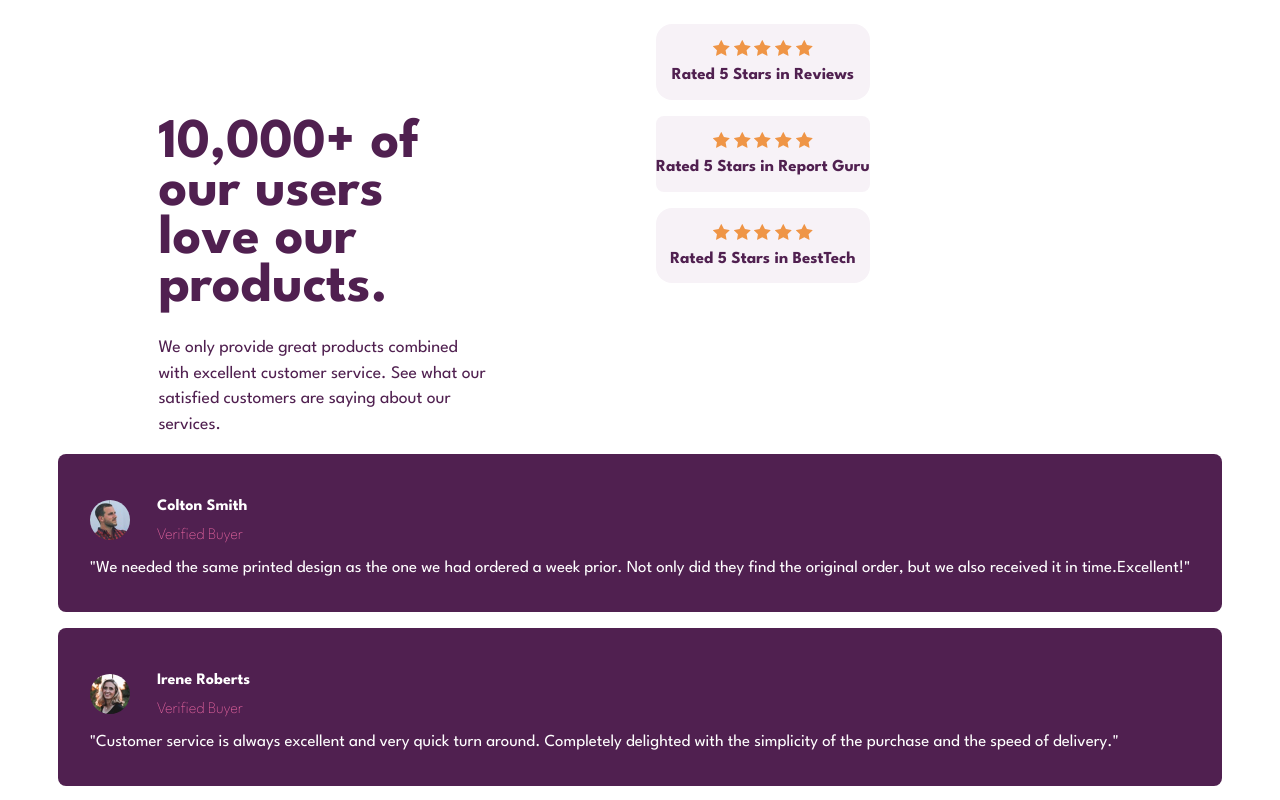
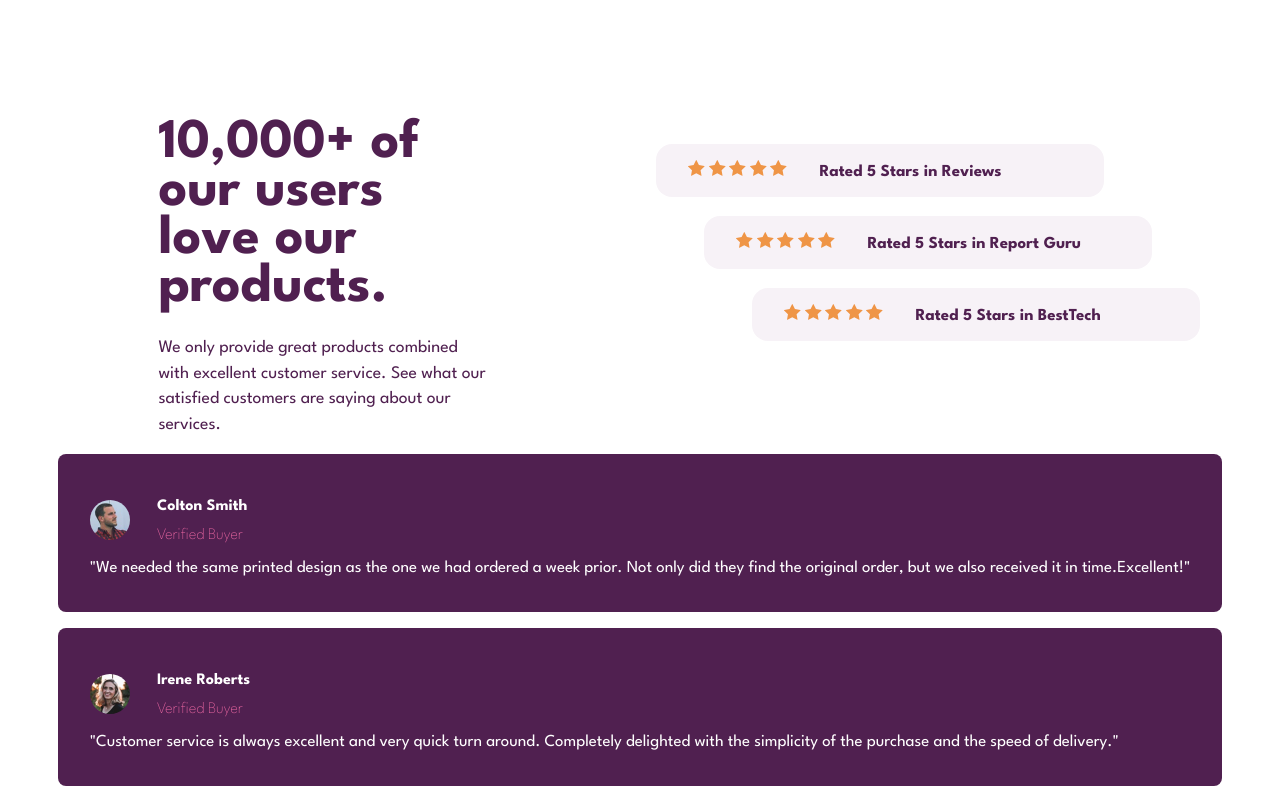
Before and after one commit to Carmenyo/Social-Proof-Section, a website: page index.html in a window 1280 px wide. Shown: the top 800 px of the page. Drawn offline with Linux system fonts and the light colour scheme.

Commit message:
rigth section desktop version

```diff
--- a/styles/_layout.scss
+++ b/styles/_layout.scss
@@ -39,6 +39,7 @@
 
     &--stars {
       padding: 1rem 0 0;
+
     }
     &--reviews {
       display: flex;
@@ -48,7 +49,7 @@
     }
     &--report {
       background-color: $Light-Grayish-Magenta;
-      border-radius: 0.5rem;
+      border-radius: 1rem;
     }
     &--bestTech {
       background-color: $Light-Grayish-Magenta;
--- a/styles/_media-queries.scss
+++ b/styles/_media-queries.scss
@@ -15,9 +15,44 @@
       }
 
       &--paragraph {
-        padding: 0rem 7rem ;
-        margin: 0rem 2.4rem ;
+        padding: 0rem 7rem;
+        margin: 0rem 2.4rem;
         text-align: left;
+      }
+
+      &--rating {
+        margin-top: 8.5rem;
+        gap: 2rem;
+        font-size: $font-size;
+      }
+
+      &--reviews {
+        padding: 0 2rem;
+        display: flex;
+        flex-direction: row;
+        align-items: baseline;
+        width: 24rem;
+        gap: 2rem;
+        margin-bottom: -.8rem;
+      }
+      &--report {
+        padding: 0 2rem;
+        display: flex;
+        flex-direction: row;
+        align-items: baseline;
+        width: 24rem;
+        gap: 2rem;
+        margin-left: 3rem;
+        margin-bottom: -.8rem;
+      }
+      &--bestTech {
+        padding: 0 2rem;
+        display: flex;
+        flex-direction: row;
+        align-items: baseline;
+        width: 24rem;
+        gap: 2rem;
+        margin-left: 6rem;
       }
     }
   }
```
Also changed, not shown: styles/main.css, 1 other file.
